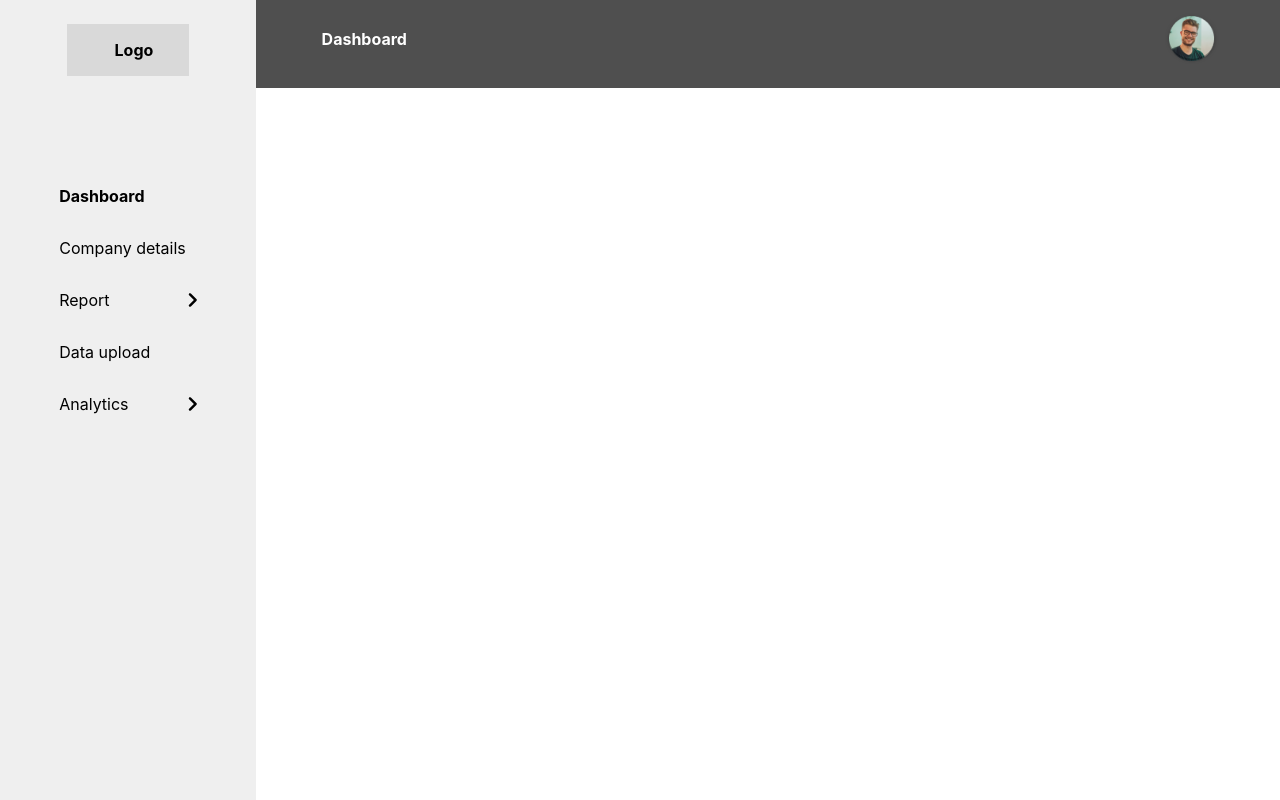
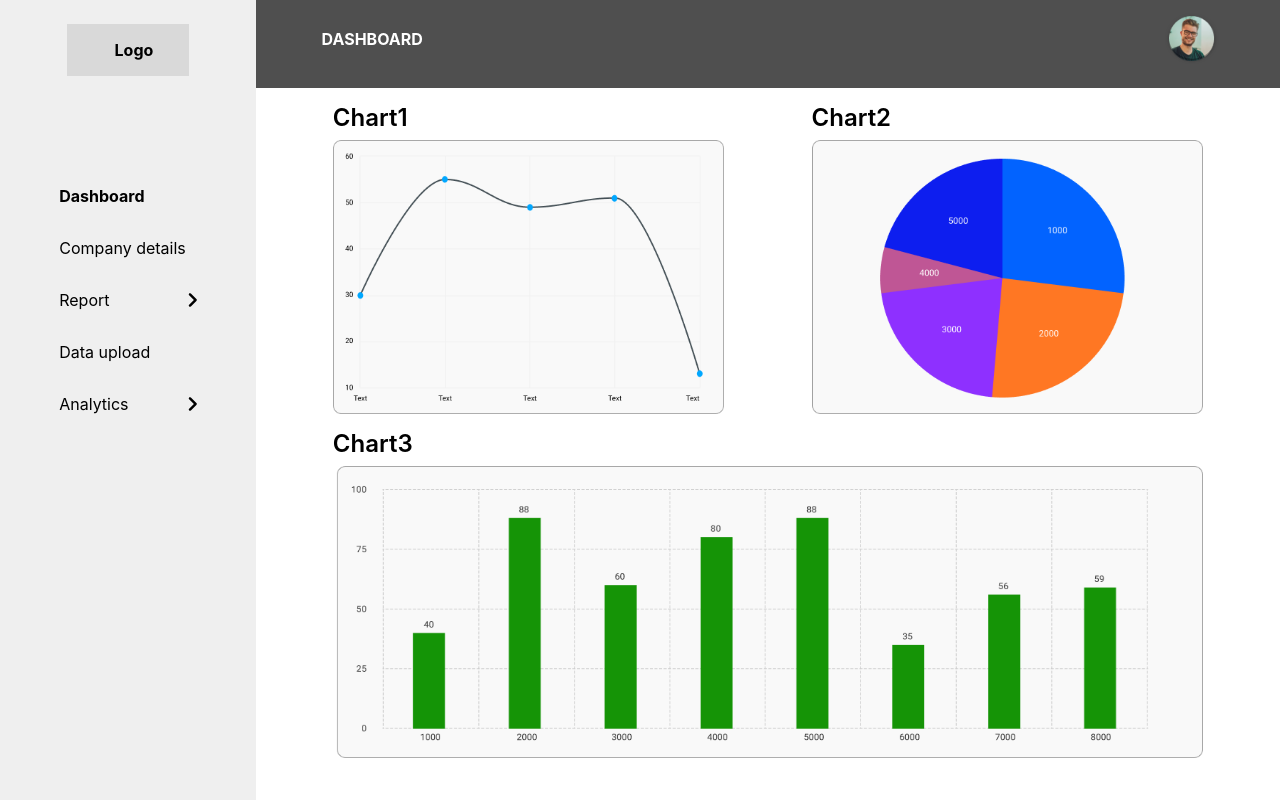
Before and after one commit to TT8-React/Team-2, a React (Create React App) app: page /dashboard in a window 1280 px wide. Built offline with nearby package versions, Linux system fonts and the light colour scheme.

Commit message:
create dashboard page

```diff
--- a/src/Pages/Analytic/Environment/index.jsx
+++ b/src/Pages/Analytic/Environment/index.jsx
@@ -1,7 +1,7 @@
 import React from 'react'
 
 import chart1 from '../../../Assets/chart1.png'
-import chart2 from '../../../Assets/chart2.png'
+import chart3 from '../../../Assets/chart3.png'
 
 import { ChartsContainer, LowerContainer, UpperContainer } from './style'
 
@@ -13,7 +13,7 @@ export default function Environment() {
         <img src={chart1} alt='chart' />
         </UpperContainer>
         <LowerContainer>
-        <img src={chart2} alt='chart' />
+        <img src={chart3} alt='chart' />
         </LowerContainer>
     </ChartsContainer>
   )
--- a/src/Pages/Analytic/Environment/style.js
+++ b/src/Pages/Analytic/Environment/style.js
@@ -5,6 +5,9 @@ export const ChartsContainer = styled.div`
   height: 97%;
   margin: 0 auto;
   padding-top: 3%;
+  &.dashboard {
+    padding-top: 1.5%;
+  }
 `;
 export const UpperContainer = styled.div`
   display: flex;
@@ -15,6 +18,17 @@ export const UpperContainer = styled.div`
     width: 45%;
     height: 97%;
   }
+  &.dashboard {
+    height: 45%;
+    margin-bottom: 2.5%;
+  }
+  &.dashboard div {
+    width: 45%;
+  }
+  &.dashboard img {
+    width: 100%;
+    height: 90%;
+  }
 `;
 
 export const LowerContainer = styled.div`
@@ -24,4 +38,17 @@ export const LowerContainer = styled.div`
     height: 97%;
     margin-top: auto;
   }
+
+  &.dashboard {
+    height: 48%;
+  }
+  &.dashboard img {
+    height: 90%;
+  }
 `;
+export const Name = styled.h3`
+  font-weight: 600;
+  font-size: 24px;
+  color: #000000;
+  padding-bottom: 8px;
+`;
--- a/src/Pages/Analytic/Governance/index.jsx
+++ b/src/Pages/Analytic/Governance/index.jsx
@@ -1,7 +1,7 @@
 import React from "react";
 
 import chart1 from "../../../Assets/chart1.png";
-import chart2 from "../../../Assets/chart2.png";
+import chart3 from "../../../Assets/chart3.png";
 
 import {
   ChartsContainer,
@@ -17,7 +17,7 @@ export default function Governance() {
         <img src={chart1} alt="chart" />
       </UpperContainer>
       <LowerContainer>
-        <img src={chart2} alt="chart" />
+        <img src={chart3} alt="chart" />
       </LowerContainer>
     </ChartsContainer>
   );
--- a/src/Pages/Analytic/Social/index.jsx
+++ b/src/Pages/Analytic/Social/index.jsx
@@ -1,7 +1,7 @@
 import React from "react";
 
 import chart1 from "../../../Assets/chart1.png";
-import chart2 from "../../../Assets/chart2.png";
+import chart3 from "../../../Assets/chart3.png";
 
 import {
   ChartsContainer,
@@ -17,7 +17,7 @@ export default function Social() {
         <img src={chart1} alt="chart" />
       </UpperContainer>
       <LowerContainer>
-        <img src={chart2} alt="chart" />
+        <img src={chart3} alt="chart" />
       </LowerContainer>
     </ChartsContainer>
   );
--- a/src/Pages/Dashboard/index.jsx
+++ b/src/Pages/Dashboard/index.jsx
@@ -1,7 +1,33 @@
 import React from "react";
 
-import Layout from "../../Components/Layout";
+import {
+  ChartsContainer,
+  LowerContainer,
+  Name,
+  UpperContainer,
+} from "../Analytic/Environment/style";
+
+import chart1 from "../../Assets/chart1.png";
+import chart2 from "../../Assets/chart2.png";
+import chart3 from "../../Assets/chart3.png";
 
 export default function Dashboard() {
-  return <Layout path="Dashboard"> </Layout>;
+  return (
+    <ChartsContainer className="dashboard">
+      <UpperContainer className="dashboard">
+        <div>
+          <Name>Chart1</Name>
+          <img src={chart1} alt="chart" />
+        </div>
+        <div>
+          <Name>Chart2</Name>
+          <img src={chart2} alt="chart" />
+        </div>
+      </UpperContainer>
+      <LowerContainer className="dashboard">
+        <Name>Chart3</Name>
+        <img src={chart3} alt="chart" />
+      </LowerContainer>
+    </ChartsContainer>
+  );
 }
```
Also changed, not shown: src/Assets/chart2.png, src/Assets/chart3.png (added).
